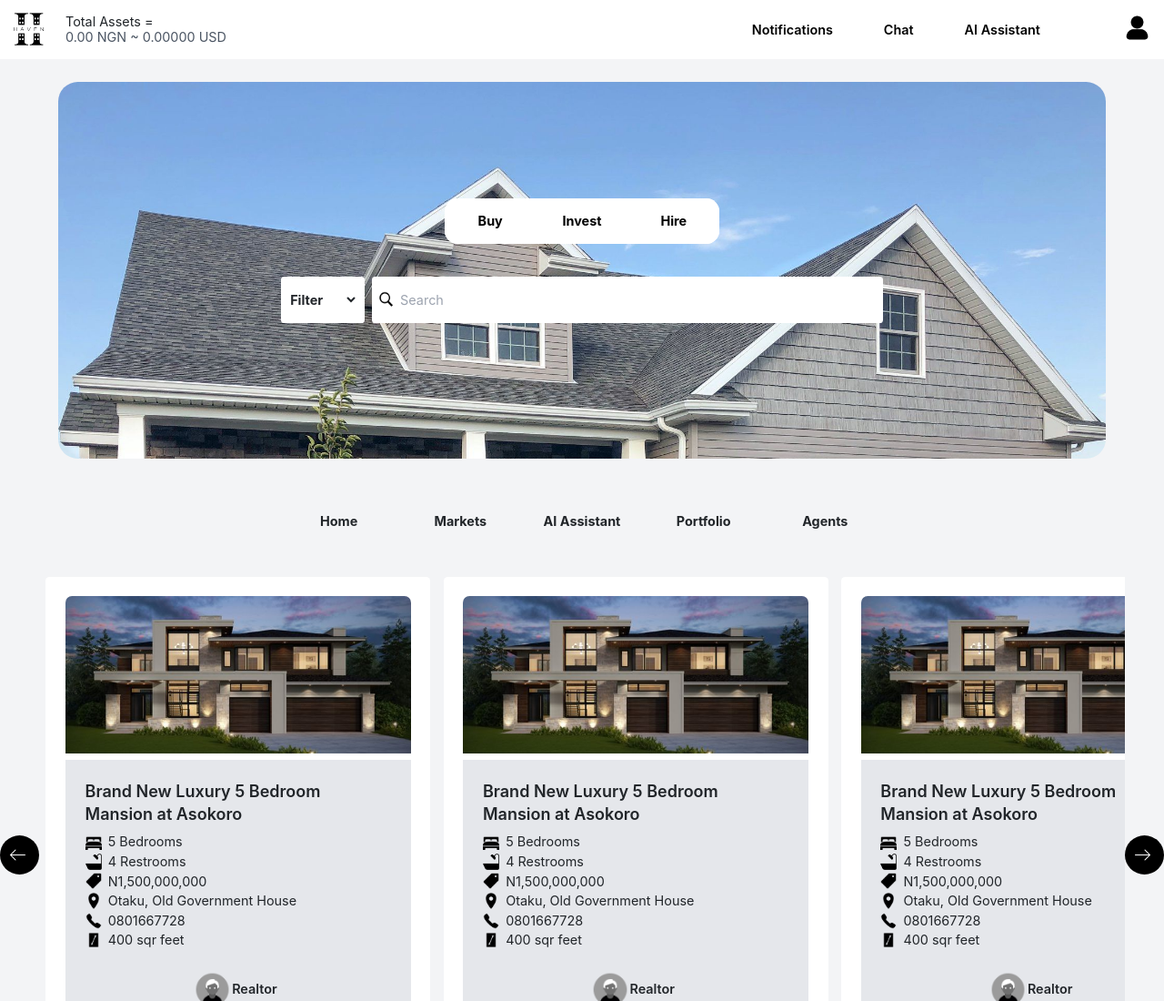
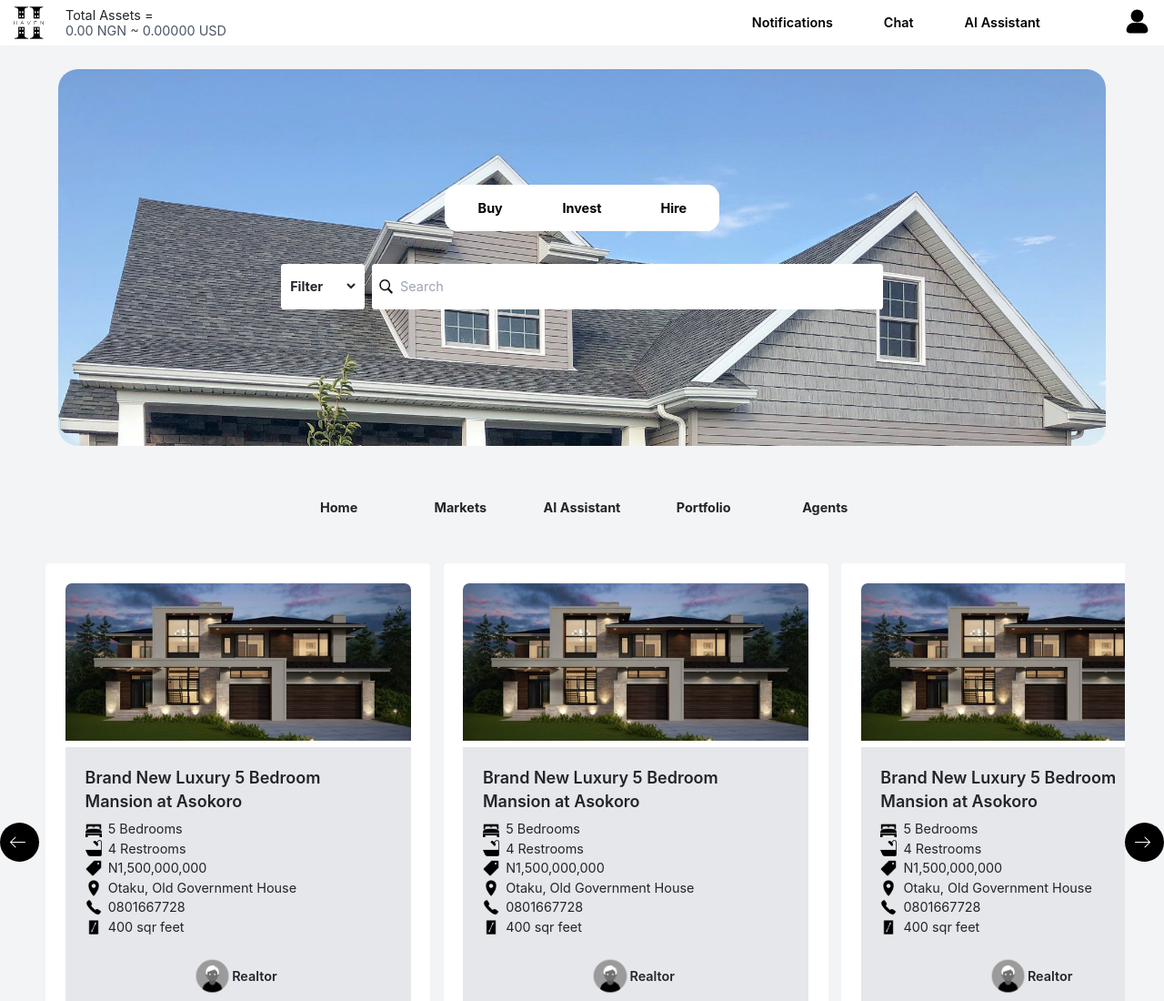
Before and after one commit to Casp3-r/HAVEN, a plain HTML site: page index.html in a window 1280 px wide. Shown: the top 1100 px of the page at 91% size. Drawn offline with nearby package versions, Linux system fonts and the light colour scheme.

Commit message:
Update index.html

```diff
--- a/index.html
+++ b/index.html
@@ -62,7 +62,7 @@
 
 <body class=" bg-gray-100">
 
-    <nav class="navbar navbar-expand-lg bg-white sticky-top mb-7 p-3">
+    <nav class="navbar navbar-expand-lg bg-white sticky-top mb-7">
         <div class="flask-ach">
             <a href="#" class="logo-icon d-flex align-items-center">
                 <img src="./icons/Screenshot (120).png" alt="Logo" class="logo h-10 w-10" />
```
